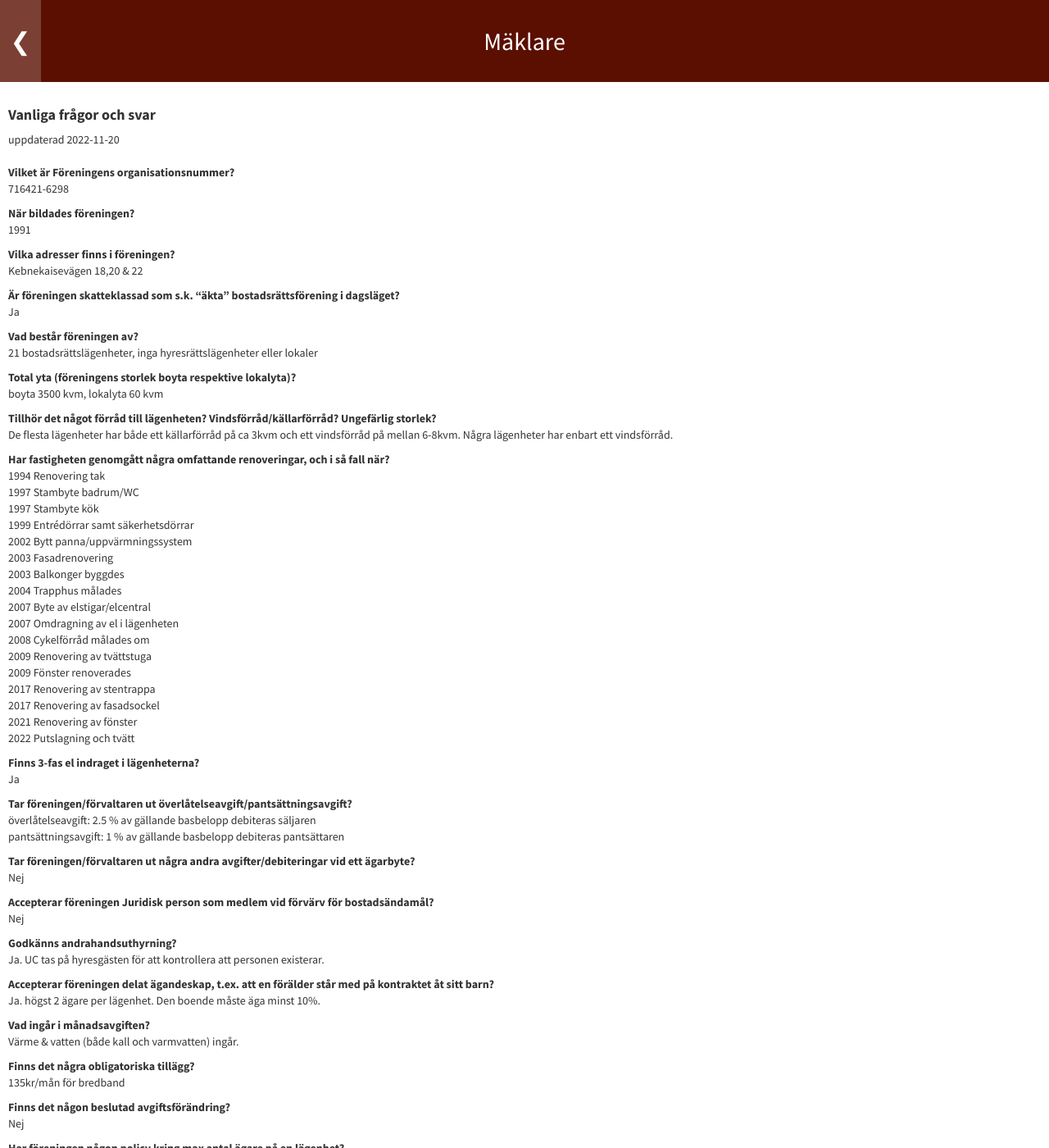
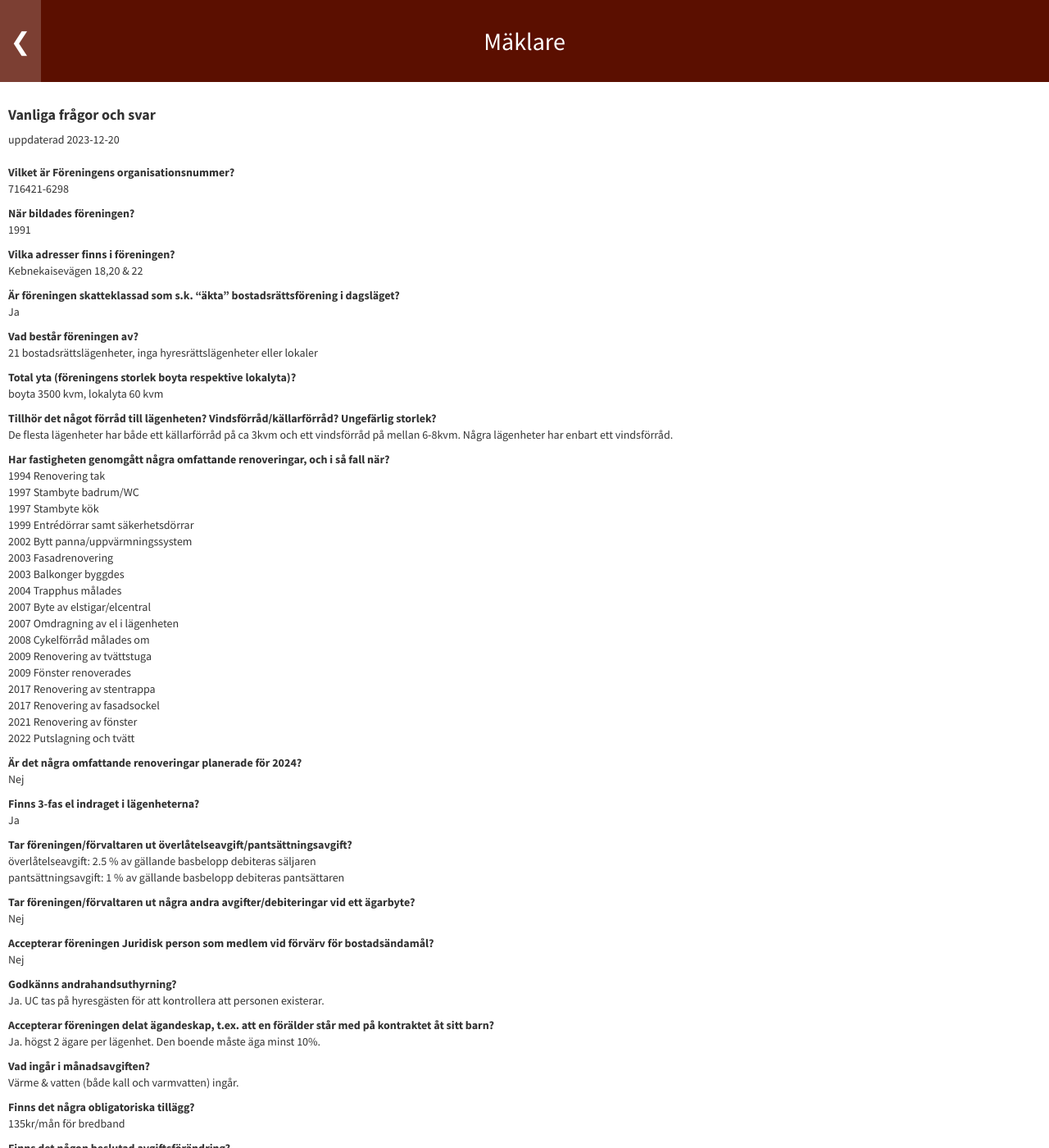
Before and after one commit to nipfjallet5/nipfjallet5.github.io, a Jekyll site: the page built from pages/maklare.md, in a window 1280 px wide and 1400 px high. Shown: the whole window at 82% size. Built offline with Jekyll 4.4.1, drawn with Linux system fonts in a browser that asks for light colours.

Commit message:
Update maklare.md

```diff
--- a/pages/maklare.md
+++ b/pages/maklare.md
@@ -5,7 +5,7 @@
 ---
 
 #### **Vanliga frågor och svar**
-uppdaterad 2022-11-20
+uppdaterad 2023-12-20
 \\
 \\
 **Vilket är Föreningens organisationsnummer?**\\
@@ -47,6 +47,9 @@
 2017 Renovering av fasadsockel\\
 2021 Renovering av fönster\\
 2022 Putslagning och tvätt
+
+**Är det några omfattande renoveringar planerade för 2024?**\\
+Nej
 
 **Finns 3-fas el indraget i lägenheterna?**\\
 Ja
```
